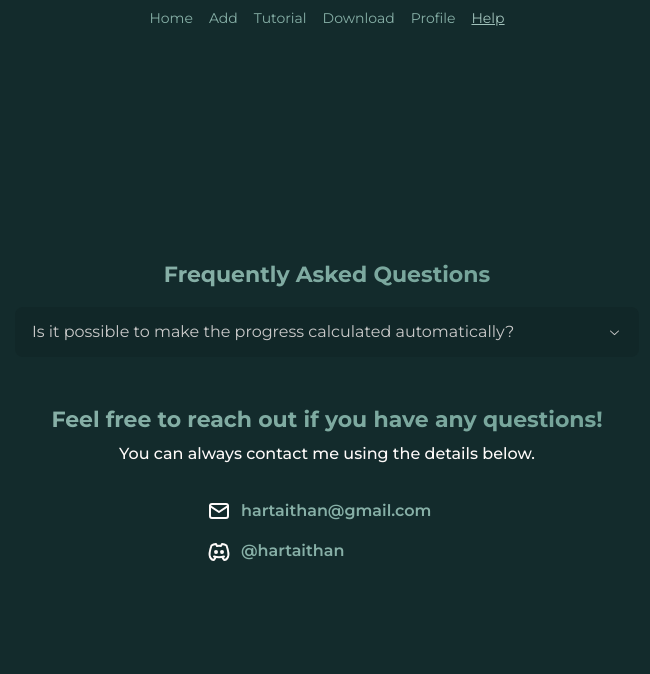
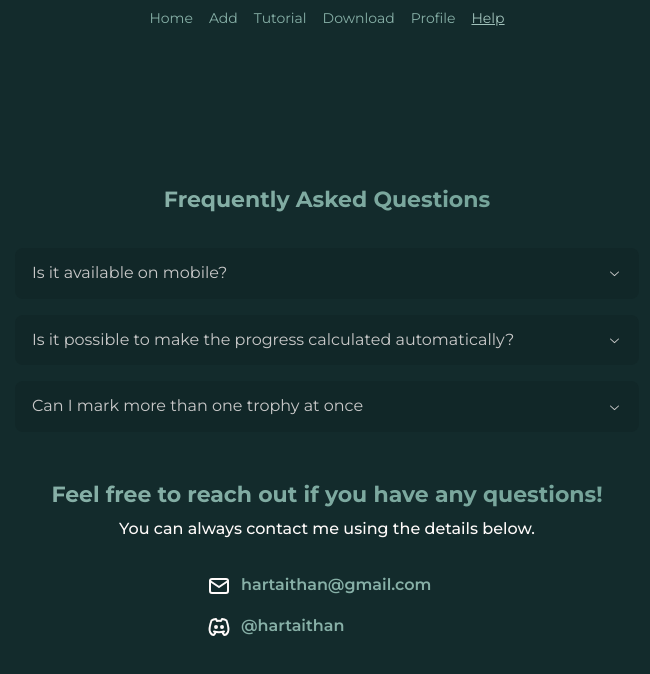
Before and after one commit to Hartaithan/trophy-hunt-template, a Next.js app: page /help in a window 1280 px wide. Shown: the top 674 px of the page, without its empty margins (313-963 px from the left). Built offline with nearby package versions, Linux system fonts and the light colour scheme.

Commit message:
add more faq questions

```diff
--- a/sections/HelpFAQSection/HelpFAQSection.module.css
+++ b/sections/HelpFAQSection/HelpFAQSection.module.css
@@ -9,7 +9,7 @@
   font-weight: var(--mantine-h3-font-weight);
   line-height: var(--mantine-h3-line-height);
   font-size: var(--mantine-h3-font-size);
-  margin-bottom: var(--mantine-spacing-md);
+  margin-bottom: var(--mantine-spacing-xl);
   text-align: center;
   @media (max-width: $mantine-breakpoint-sm) {
     font-weight: var(--mantine-h4-font-weight);
--- a/sections/HelpFAQSection/HelpFAQSection.tsx
+++ b/sections/HelpFAQSection/HelpFAQSection.tsx
@@ -18,7 +18,16 @@ const HelpFAQSection: FC = () => {
       </LandingTitle>
       <Box className={classes.wrapper}>
         <Accordion variant="separated" radius="md" classNames={classes}>
-          <AccordionItem value="pricing">
+          <AccordionItem value="web-or-app">
+            <AccordionControl>Is it available on mobile?</AccordionControl>
+            <AccordionPanel>
+              This template is built using Notion, which offers a seamless
+              experience across all devices, including desktop, web browser, and
+              mobile. This means you can access and edit your backlog on any
+              device you like.
+            </AccordionPanel>
+          </AccordionItem>
+          <AccordionItem value="progress">
             <AccordionControl>
               Is it possible to make the progress calculated automatically?
             </AccordionControl>
@@ -29,6 +38,17 @@ const HelpFAQSection: FC = () => {
               of Notion API.
             </AccordionPanel>
           </AccordionItem>
+          <AccordionItem value="check">
+            <AccordionControl>
+              Can I mark more than one trophy at once
+            </AccordionControl>
+            <AccordionPanel>
+              If you are on a desktop device, just select the items you want and
+              click on any of the checkboxes. If you are on mobile, you need to
+              double click on any text on the page, select the items and do the
+              same.
+            </AccordionPanel>
+          </AccordionItem>
         </Accordion>
       </Box>
     </Flex>
```
